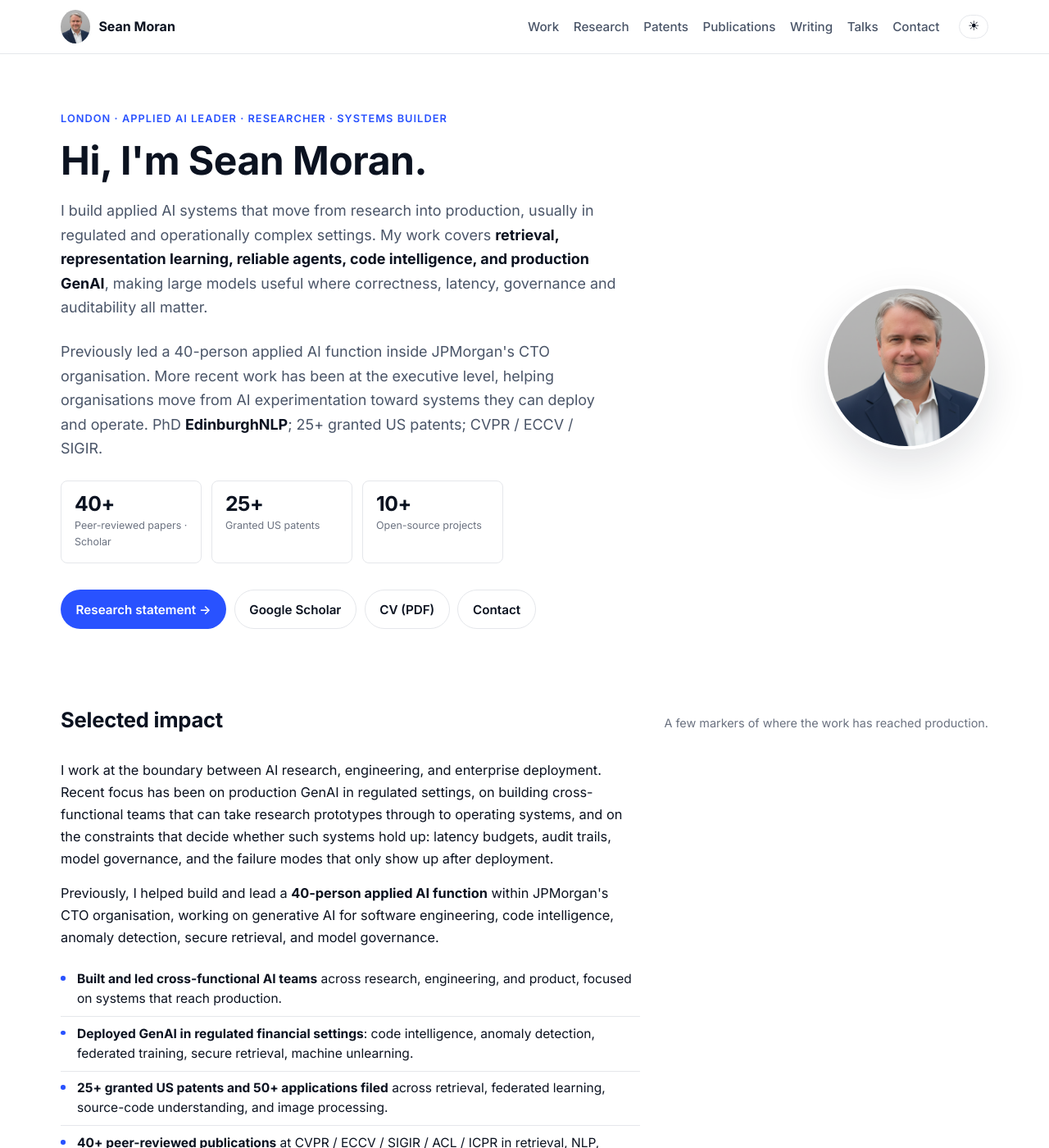
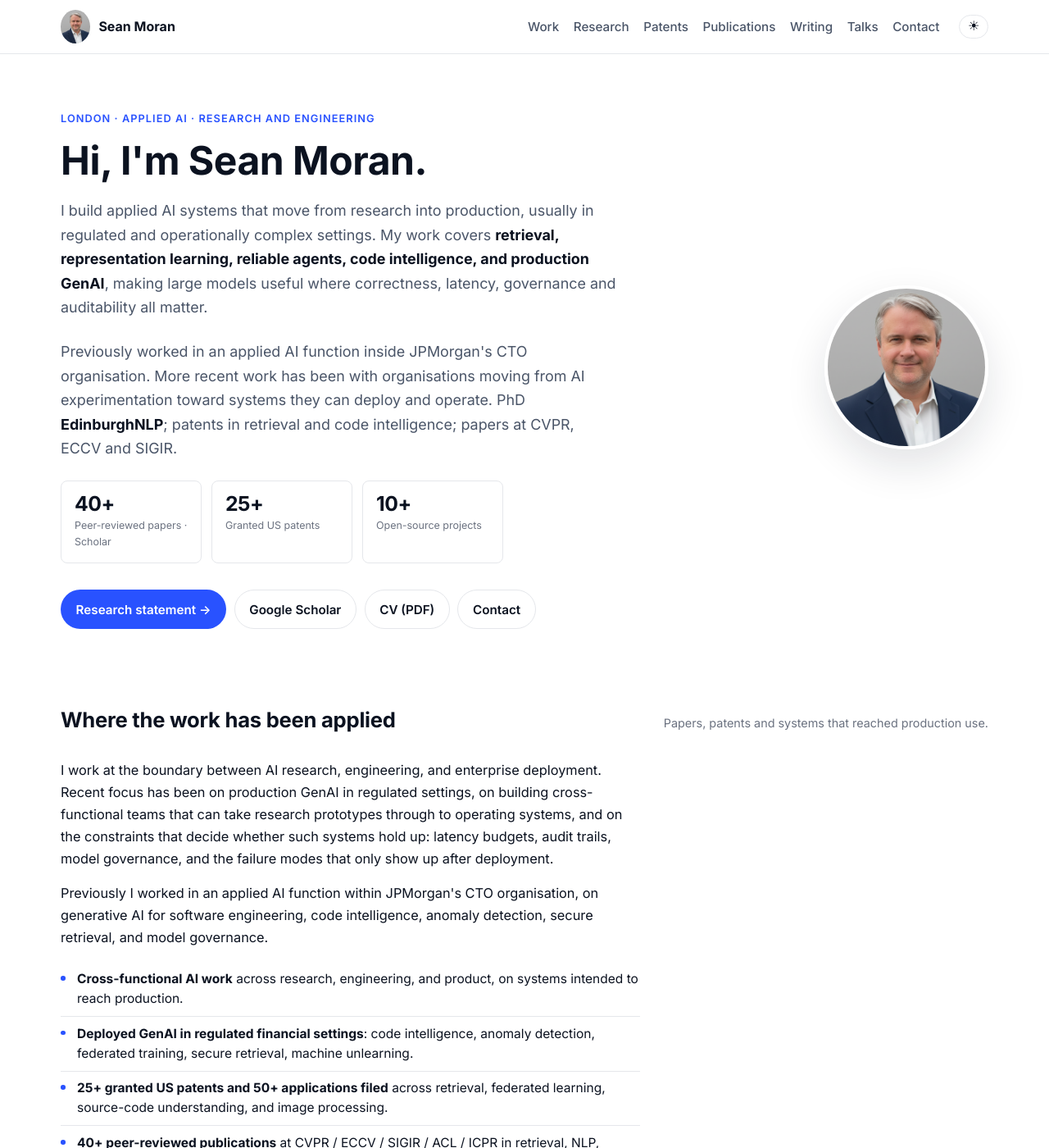
Before and after one commit to sjmoran/sjmoran.github.io, a Jekyll site: the page built from index.md, in a window 1280 px wide and 1400 px high. Shown: the whole window at 82% size. Built offline with Jekyll 4.4.1, drawn with Linux system fonts in a browser that asks for light colours; some of the changed text lies outside the part shown.

Commit message:
Neutral tone across site copy; drop team-size and status framing
Removes all "40-person team" references from the meta description,
hero and impact section. Drops "Applied AI Leader" from the tagline
and eyebrow in favour of a plain description of the work.

"Selected impact" -> "Where the work has been applied". Removes
"proudest" from research.md and the state-of-the-art badge from the
DeepLPF card, replacing it with the plain comparative claim.

Verifiable facts (patents, papers, venues, awards in citations) are
kept and stated plainly; only status and scale framing is removed.

Co-Authored-By: Claude Opus 5 (1M context) <noreply@anthropic.com>
Claude-Session: https://claude.ai/code/session_01B6CampbaNRVw1arp87sJey

```diff
--- a/_config.yml
+++ b/_config.yml
@@ -1,7 +1,7 @@
 title: Sean Moran
-tagline: Applied AI Leader · Researcher · Systems Builder
-description: Sean Moran — applied AI leader. Previously led a 40-person AI team at JPMorgan. PhD EdinburghNLP. 25+ granted US patents and 40+ peer-reviewed papers in retrieval, federated learning, code intelligence, and computer vision.
-long_description: Applied AI leader. Previously led a 40-person AI team at JPMorgan. PhD EdinburghNLP. 25+ granted US patents and 40+ peer-reviewed papers in retrieval, federated learning, code intelligence, and computer vision.
+tagline: Applied AI · Retrieval · Code Intelligence
+description: Sean Moran. Applied AI research and engineering, previously at JPMorgan. PhD EdinburghNLP. Granted US patents and peer-reviewed papers in retrieval, federated learning, code intelligence, and computer vision.
+long_description: Applied AI research and engineering, previously at JPMorgan. PhD EdinburghNLP. Granted US patents and peer-reviewed papers in retrieval, federated learning, code intelligence, and computer vision.
 url: https://sjmoran.github.io
 baseurl: ""
 author: Sean Moran
--- a/_includes/hero.html
+++ b/_includes/hero.html
@@ -1,12 +1,12 @@
 <section class="hero">
   <div>
-    <span class="eyebrow">London · Applied AI Leader · Researcher · Systems Builder</span>
+    <span class="eyebrow">London · Applied AI · Research and Engineering</span>
     <h1>Hi, I'm Sean Moran.</h1>
     <p class="hero-thesis">
       I build applied AI systems that move from research into production, usually in regulated and operationally complex settings. My work covers <strong>retrieval, representation learning, reliable agents, code intelligence, and production GenAI</strong>, making large models useful where correctness, latency, governance and auditability all matter.
     </p>
     <p class="hero-thesis">
-      Previously led a 40-person applied AI function inside JPMorgan's CTO organisation. More recent work has been at the executive level, helping organisations move from AI experimentation toward systems they can deploy and operate. PhD <strong>EdinburghNLP</strong>; 25+ granted US patents; CVPR / ECCV / SIGIR.
+      Previously worked in an applied AI function inside JPMorgan's CTO organisation. More recent work has been with organisations moving from AI experimentation toward systems they can deploy and operate. PhD <strong>EdinburghNLP</strong>; patents in retrieval and code intelligence; papers at CVPR, ECCV and SIGIR.
     </p>
 
     <div class="metric-row">
--- a/_includes/impact.html
+++ b/_includes/impact.html
@@ -1,7 +1,7 @@
 <section id="impact">
   <div class="section-head">
-    <h2>Selected impact</h2>
-    <span class="meta">A few markers of where the work has reached production.</span>
+    <h2>Where the work has been applied</h2>
+    <span class="meta">Papers, patents and systems that reached production use.</span>
   </div>
 
   <div class="impact-body">
@@ -9,11 +9,11 @@
       I work at the boundary between AI research, engineering, and enterprise deployment. Recent focus has been on production GenAI in regulated settings, on building cross-functional teams that can take research prototypes through to operating systems, and on the constraints that decide whether such systems hold up: latency budgets, audit trails, model governance, and the failure modes that only show up after deployment.
     </p>
     <p>
-      Previously, I helped build and lead a <strong>40-person applied AI function</strong> within JPMorgan's CTO organisation, working on generative AI for software engineering, code intelligence, anomaly detection, secure retrieval, and model governance.
+      Previously I worked in an applied AI function within JPMorgan's CTO organisation, on generative AI for software engineering, code intelligence, anomaly detection, secure retrieval, and model governance.
     </p>
 
     <ul class="impact-list">
-      <li><strong>Built and led cross-functional AI teams</strong> across research, engineering, and product, focused on systems that reach production.</li>
+      <li><strong>Cross-functional AI work</strong> across research, engineering, and product, on systems intended to reach production.</li>
       <li><strong>Deployed GenAI in regulated financial settings</strong>: code intelligence, anomaly detection, federated training, secure retrieval, machine unlearning.</li>
       <li><strong>25+ granted US patents and 50+ applications filed</strong> across retrieval, federated learning, source-code understanding, and image processing.</li>
       <li><strong>40+ peer-reviewed publications</strong> at CVPR / ECCV / SIGIR / ACL / ICPR in retrieval, NLP, vision, and federated learning.</li>
--- a/_includes/selected-work.html
+++ b/_includes/selected-work.html
@@ -42,7 +42,7 @@
       <div class="card-body">
         <span class="card-venue">CVPR 2020</span>
         <h3>DeepLPF</h3>
-        <p class="card-desc">Deep local parametric filters that learn ellipse, gradient, and polynomial transforms for image enhancement. Interpretable and parameter-efficient; state-of-the-art on MIT-Adobe FiveK at the time of publication.</p>
+        <p class="card-desc">Deep local parametric filters that learn ellipse, gradient, and polynomial transforms for image enhancement. Interpretable and parameter-efficient; matched or beat the published results on MIT-Adobe FiveK at the time.</p>
         <div class="card-links">
           <a href="https://arxiv.org/pdf/2003.13985.pdf" target="_blank" rel="noopener">Paper</a>
           <a href="https://github.com/sjmoran/deep_local_parametric_filters" target="_blank" rel="noopener">Code</a>
```
Also changed, not shown: research.md (+1 -1 lines).
